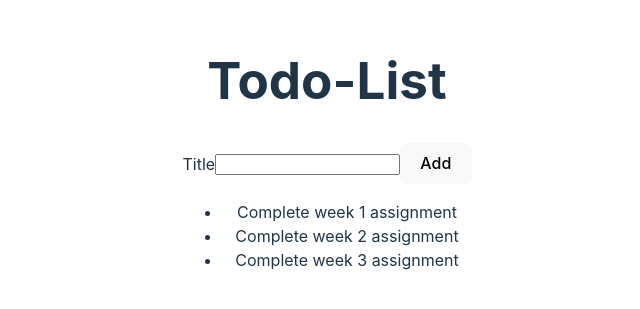
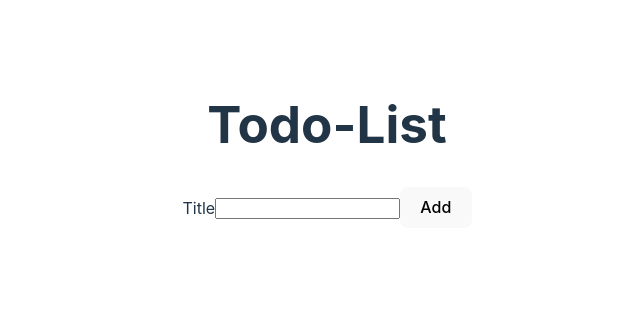
Before and after one commit to omk963/react-todo, a React (Vite) app: page / in a window 1280 px wide. Shown: the part 247-556 px from the top of the page, without its empty margins (313-953 px from the left). Built offline with nearby package versions, Linux system fonts and the light colour scheme.

Commit message:
feat(todos): Updated todoList to take in variables instead of hard-coded ones

```diff
--- a/src/AddTodoForm.jsx
+++ b/src/AddTodoForm.jsx
@@ -1,16 +1,27 @@
+import { useState } from 'react';
+
 const AddTodoForm = ({ onAddTodo }) => {
+    const [todoTitle, setTodoTitle] = useState('');
+
+    const handleTitleChange = (event) => {
+        const newTodoTitle = event.target.value;
+        setTodoTitle(newTodoTitle);
+    };
+
     const handleAddTodo = (event) => {
         event.preventDefault();
-        const todoTitle = event.target.elements.title.value;
         console.log(todoTitle);
-        onAddTodo(todoTitle);
-        event.target.elements.title.value = '';
+        onAddTodo({
+            title: todoTitle,
+            id: Date.now()
+        });
+        setTodoTitle('');
     };
 
     return (
         <form onSubmit={handleAddTodo}>
             <label>Title</label>
-            <input id='todoTitle' type='text' name='title' />
+            <input id='todoTitle' type='text' name='title' value={todoTitle} onChange={handleTitleChange} />
             <label htmlFor="todoTitle"></label>
             <button type="submit">Add</button>
         </form>
--- a/src/App.jsx
+++ b/src/App.jsx
@@ -4,14 +4,17 @@
 import AddTodoForm from './AddTodoForm';
 
 function App() {
-  const [newTodo, setNewTodo] = useState();
+  const [todoList, setTodoList] = useState([]);
+
+  const addTodo = (newTodo) => {
+    setTodoList([...todoList, newTodo])
+  };
 
   return (
     <>
       <h1>Todo-List</h1>
-      <AddTodoForm onAddTodo={setNewTodo} />
-      <p>{newTodo}</p>
-      <TodoList />
+      <AddTodoForm onAddTodo={addTodo} />
+      <TodoList  todoList={todoList} />
     </>
   );
 };
--- a/src/TodoList.jsx
+++ b/src/TodoList.jsx
@@ -1,21 +1,6 @@
 import TodoListItem from "./TodoListItem";
 
-const todoList = [
-  {
-    id: 1,
-    title: 'Complete week 1 assignment'
-  },
-  {
-    id: 2,
-    title: 'Complete week 2 assignment'
-  },
-  {
-    id: 3,
-    title: 'Complete week 3 assignment'
-  }
-];
-
-const TodoList = () => {
+const TodoList = ({ todoList }) => {
   return (
     <ul>
       {todoList.map((todo) => (
```
